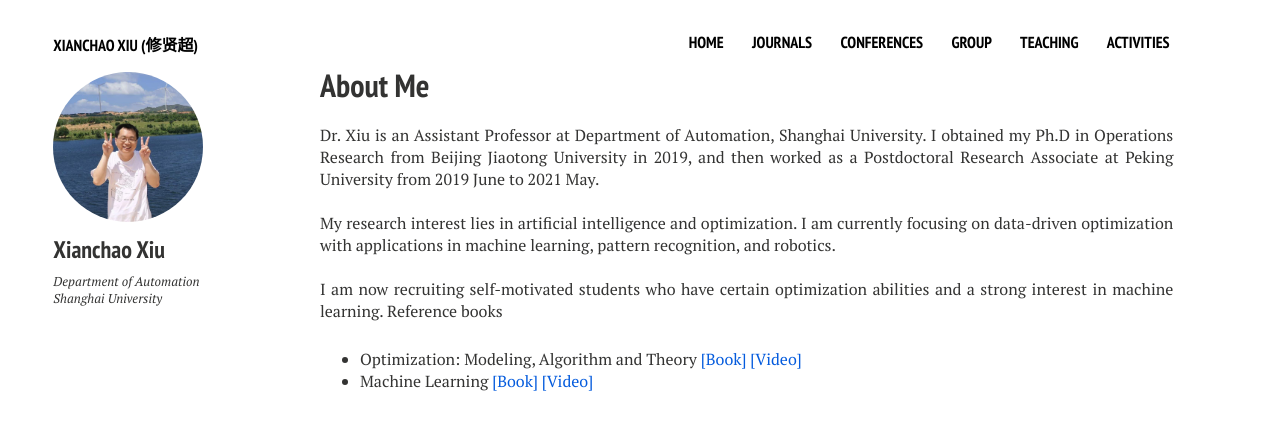
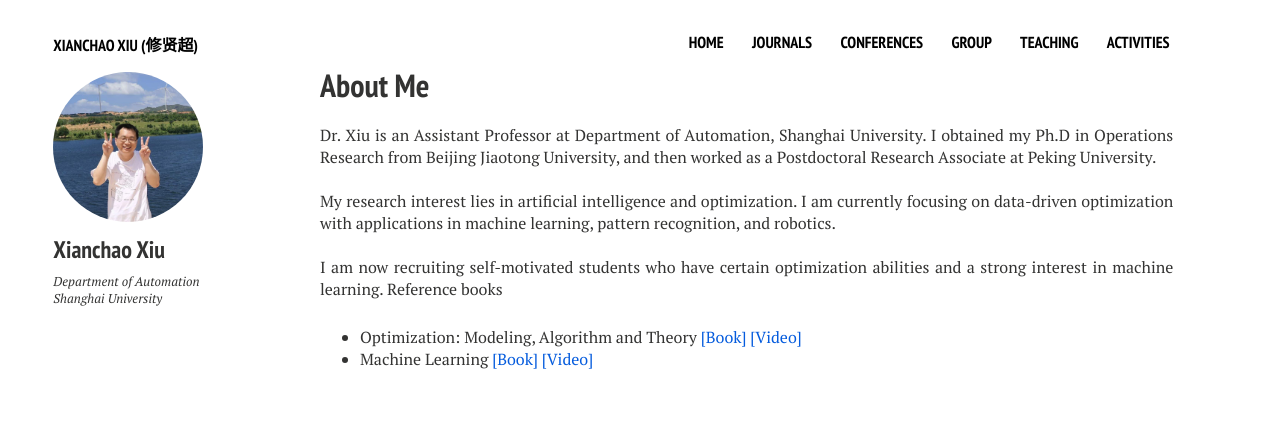
Before and after one commit to xianchaoxiu/xianchaoxiu.github.io, a Jekyll site: the page built from index.md, in a window 1280 px wide. Shown: the top 430 px of the page. Built offline with Jekyll 4.4.1, drawn with Linux system fonts in a browser that asks for light colours; nearby versions of some CDN libraries.

Commit message:
Update home2.html

```diff
--- a/_layouts/home2.html
+++ b/_layouts/home2.html
@@ -27,8 +27,8 @@
   <div id="index">
   <h1>About Me</h1>
       <p> Dr. Xiu is an Assistant Professor at Department of Automation, Shanghai University.
-	      I obtained my Ph.D in Operations Research from Beijing Jiaotong University in 2019,
-	      and then worked as a Postdoctoral Research Associate at Peking University from 2019 June to 2021 May. <br><br>
+	      I obtained my Ph.D in Operations Research from Beijing Jiaotong University,
+	      and then worked as a Postdoctoral Research Associate at Peking University. <br><br>
 
 
 	      My research interest lies in artificial intelligence and optimization.
```
